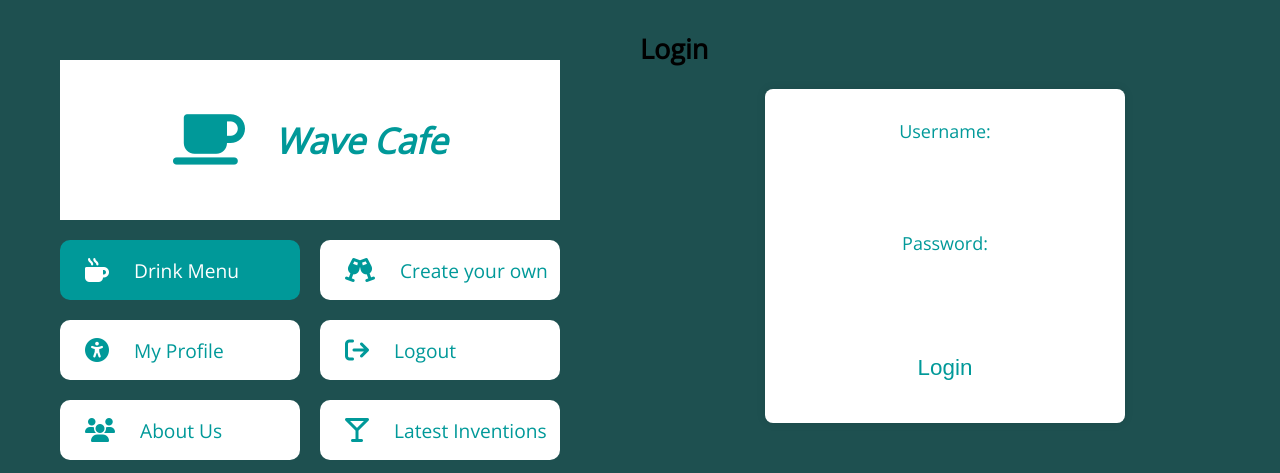
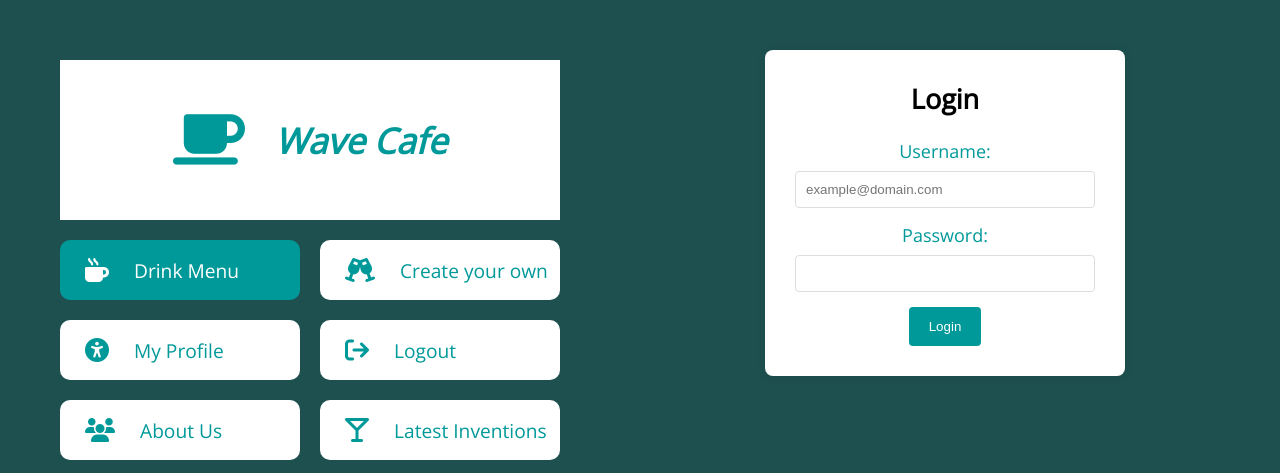
Before and after one commit to ivayloAngelov92/SoftUni-Project, a React (Vite) app in the folder client/: page /login in a window 1280 px wide. Shown: the top 473 px of the page. Built offline with nearby package versions, Linux system fonts and the light colour scheme.

Commit message:
Login+ Register
implemented

```diff
--- a/client/public/css/tooplate-wave-cafe.css
+++ b/client/public/css/tooplate-wave-cafe.css
@@ -1,10 +1,4 @@
-/*
 
-Tooplate 2121 Wave Cafe
-
-https://www.tooplate.com/view/2121-wave-cafe
-
-*/
 
 html { scroll-behavior: smooth; }
 
--- a/client/src/App.jsx
+++ b/client/src/App.jsx
@@ -6,6 +6,7 @@ import Hot from './components/Catalog/Hot';
 import Juice from './components/Catalog/Juice';
 import Login from './components/Login/Login';
 import Create from './components/Create/Create';
+import Register from './components/Register/Register';
 
 function App() {
   return (
@@ -19,6 +20,7 @@ function App() {
           <Route path='/drinks/hot' element= { <Hot/>}/>
           <Route path='/drinks/juice' element= { <Juice/>}/>
           <Route path='/login' element= { <Login/>}/>
+          <Route path='/register' element= { <Register/>}/>
           <Route path='/create' element= { <Create/>}/>
 
         </Routes>
--- a/client/src/components/Create/Create.jsx
+++ b/client/src/components/Create/Create.jsx
@@ -1,4 +1,4 @@
-import './Create.min.css'
+import './Create.module.css'
 export default function Create() {
   return (
     <section id="create-page" className="auth">
--- a/client/src/components/Login/Login.jsx
+++ b/client/src/components/Login/Login.jsx
@@ -1,31 +1,13 @@
-import './Login.module.css'
+
 export default function Login() {
     return (
-    <div className="login-container">
+      <form>
       <h2>Login</h2>
-      <form className="login-form">
-        <div className="tm-form-group">
-          <label htmlFor="username">Username:</label>
-          <input
-            type="text"
-            id="username"
-            className="tm-form-control"
-            placeholder="Enter your username"
-          />
-        </div>
-        <div className="tm-form-group">
-          <label htmlFor="password">Password:</label>
-          <input
-            type="password"
-            id="password"
-            className="tm-form-control"
-            placeholder="Enter your password"
-          />
-        </div>
-        <button type="submit" className="tm-btn-primary">
-          Login
-        </button>
-      </form>
-    </div>
+      <label htmlFor="username">Username:</label>
+      <input type="text" id="username" name="username" placeholder="example@domain.com" required="true" />
+      <label htmlFor="password">Password:</label>
+      <input type="password" id="password" name="password" required="true" />
+      <button type="submit">Login</button>
+    </form>
   );
 }
--- a/client/src/components/Login/Login.module.css
+++ /dev/null
@@ -1,46 +0,0 @@
-/* body {
-    display: flex;
-    align-items: center;
-    justify-content: center;
-    height: 100vh;
-    margin: 0;
-} */
-
-.login-container {
-    background-color: rgba(255, 255, 255, 0.9);
-    padding: 20px;
-    border-radius: 10px;
-    box-shadow: 0 0 10px rgba(0, 0, 0, 0.1);
-    width: 300px;
-}
-
-.login-form {
-    display: flex;
-    flex-direction: column;
-}
-
-.tm-form-group {
-    margin-bottom: 15px;
-}
-
-.tm-form-control {
-    background-color: #1E5050;
-    border-bottom-color: white;
-    color: white;
-}
-
-.tm-btn-primary {
-    background-color: #099;
-    color: white;
-}
-
-/* Responsive styles for smaller screens */
-@media (max-width: 600px) {
-    body {
-        padding: 10px;
-    }
-
-    .login-container {
-        width: 100%;
-    }
-}
--- a/client/src/components/Register/Register.jsx
+++ b/client/src/components/Register/Register.jsx
@@ -1,5 +1,21 @@
-export default function Register(){
-    return(
-
-    )
+export default function Register() {
+  return (
+    <form>
+      <h2>Register</h2>
+      <label htmlFor="username">Username:</label>
+      <input type="text" id="username" name="username" required="true" />
+      <label htmlFor="email">Email:</label>
+      <input type="email" id="email" name="email" placeholder="Please enter valid Email" required="true" />
+      <label htmlFor="password">Password:</label>
+      <input type="password" id="password" name="password"  required="true" />
+      <label htmlFor="confirmPassword">Confirm Password:</label>
+      <input
+        type="password"
+        id="confirmPassword"
+        name="confirmPassword"
+        required="true"
+      />
+      <button type="submit">Register</button>
+    </form>
+  );
 }
```
Also changed, not shown: client/src/components/Create/Create.module.css (renamed from client/src/components/Create/Create.min.css, +1 -11 lines), client/src/components/Header/logout.png (deleted).
